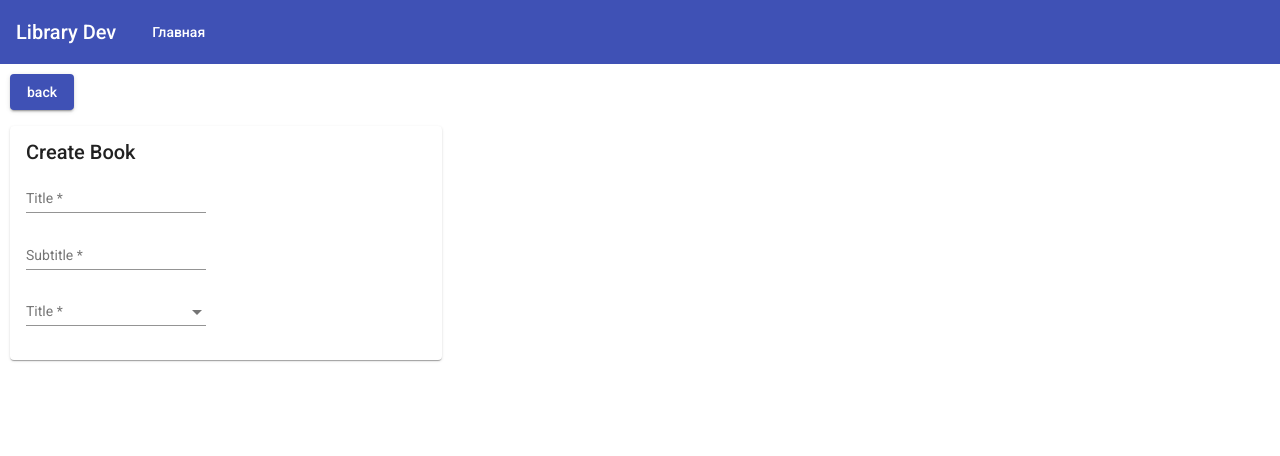
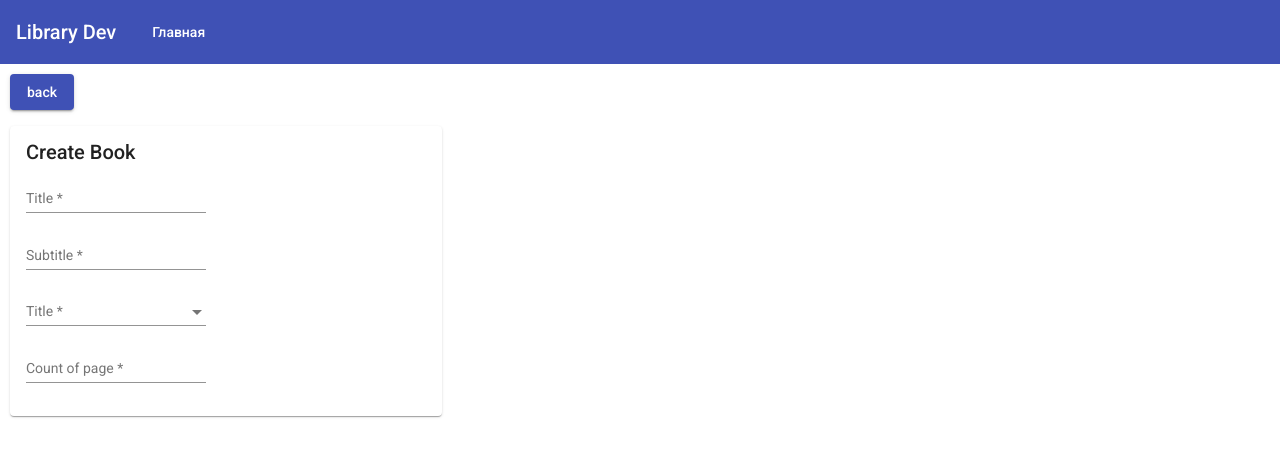
Before and after one commit to 14837-eng/Book-app, an Angular app: page /book/create in a window 1280 px wide. Shown: the top 456 px of the page. Built offline with nearby package versions, Linux system fonts and the light colour scheme.

Commit message:
feat(book-form): Add count_of_page field

```diff
--- a/src/app/shared/components/book-form/book-form.component.html
+++ b/src/app/shared/components/book-form/book-form.component.html
@@ -30,6 +30,18 @@
           </mat-select>
         </mat-form-field>
       </div>
+      <div class="book-form-container">
+        <mat-form-field>
+          <mat-label>Count of page</mat-label>
+          <input
+            type="number"
+            min="0"
+            max="9999"
+            matInput
+            formControlName="count_of_page"
+          />
+        </mat-form-field>
+      </div>
     </form>
   </mat-card-content>
 </mat-card>
--- a/src/app/shared/components/book-form/book-form.component.ts
+++ b/src/app/shared/components/book-form/book-form.component.ts
@@ -37,7 +37,7 @@ export class BookFormComponent implements OnInit {
       title: this.fb.control('', [Validators.required]),
       subtitle: this.fb.control('', [Validators.required]),
       author: this.fb.control(new Author(), [Validators.required]),
-      // count_of_page: this.fb.control('', [Validators.required]),
+      count_of_page: this.fb.control('', [Validators.required]),
       // language: this.fb.control('', [Validators.required]),
       // genre: this.fb.control('', [Validators.required]),
     });
```
